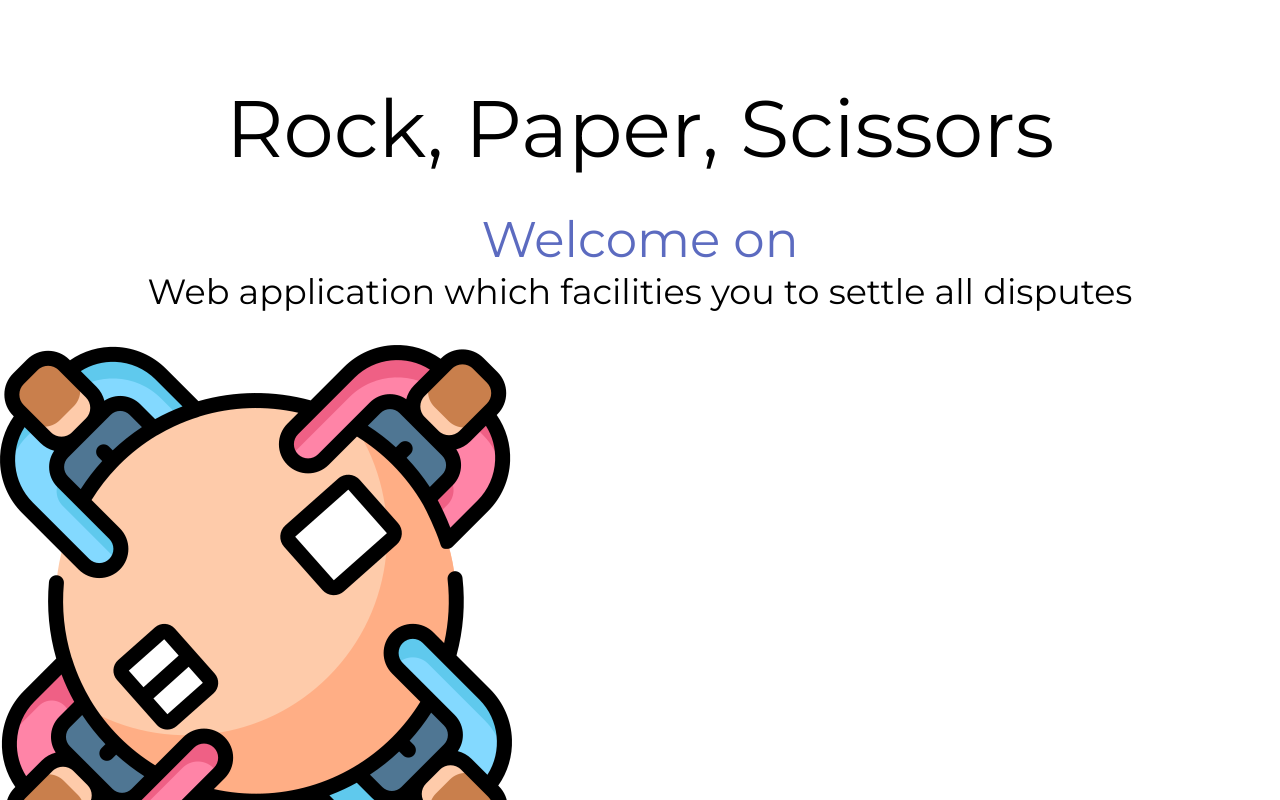
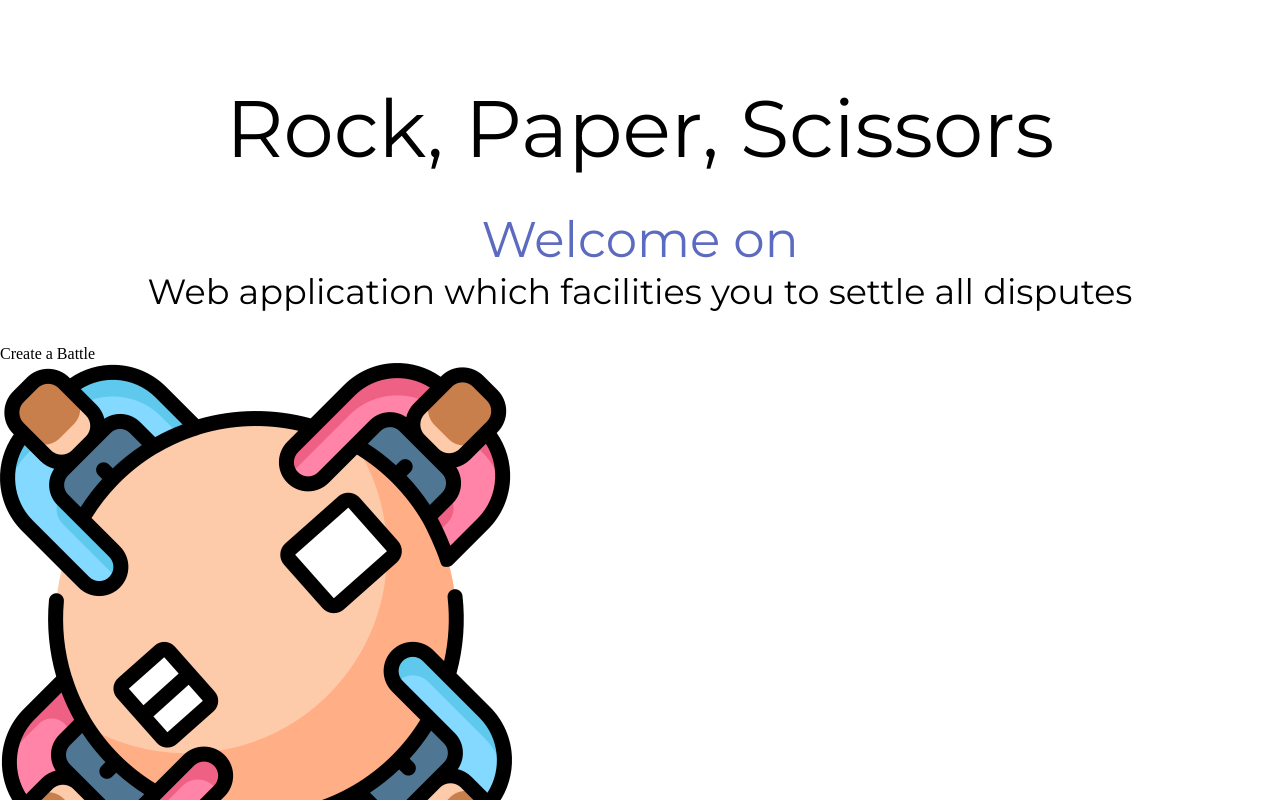
Before and after one commit to szymonbla/Login_system-frontend, a React (Create React App) app: page / in a window 1280 px wide. Built offline with nearby package versions, Linux system fonts and the light colour scheme.

Commit message:
Add enterbutton styling

```diff
--- a/src/components/EnterButton.jsx
+++ b/src/components/EnterButton.jsx
@@ -3,11 +3,11 @@ import PropTypes from "prop-types";
 
 const EnterButton = ({ imageBattle, content }) => (
   <div className="enter-tail">
+    <div className="enter-header">
+      <div className="enter-header-title">{content}</div>
+    </div>
     <div className="enter-image">
       <img src={imageBattle} className={imageBattle} />
-    </div>
-    <div className="enter-header">
-      <div className="enter-header-title">{content}</div>
     </div>
   </div>
 );
--- /dev/null
+++ b/src/styles/components/_enterbutton.scss
@@ -0,0 +1,11 @@
+.enter-tail {
+    display: flex;
+    flex-direction: column;
+  .enter-image {
+  }
+
+  .enter-header {
+    .enter-header-title {
+    }
+  }
+}
```
